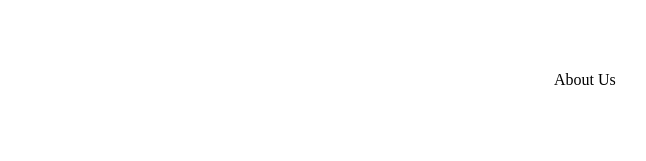
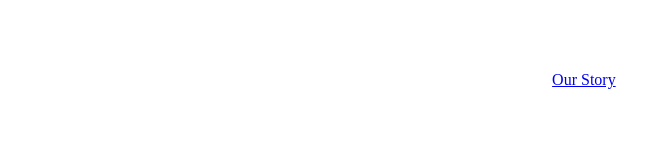
Before and after one commit to bidodev/mern-fresh-veggies, a React (Create React App) app in the folder client/: page / in a window 1280 px wide. Shown: the top 161 px of the page, without its empty margins (451-1097 px from the left). Built offline with nearby package versions, Linux system fonts and the light colour scheme.

Commit message:
hero done

```diff
--- a/client/src/components/hero/hero.component.jsx
+++ b/client/src/components/hero/hero.component.jsx
@@ -1,11 +1,19 @@
 import React from 'react';
 import './hero.styles.scss';
-
+import { HashLink as Link } from 'react-router-hash-link';
 const Hero = () => {
   return (
     <div className="hero-component">
       <header>
-        <p className="hero-component__button">About Us</p>
+        <Link
+          smooth
+          to="/about"
+          scroll={(el) =>
+            el.scrollIntoView({ behavior: 'instant', block: 'end' })
+          }
+        >
+          <p className="hero-component__button">Our Story</p>
+        </Link>
       </header>
       <div className="hero-component__main">
         <div className="hero-component__main__text-component">
```
